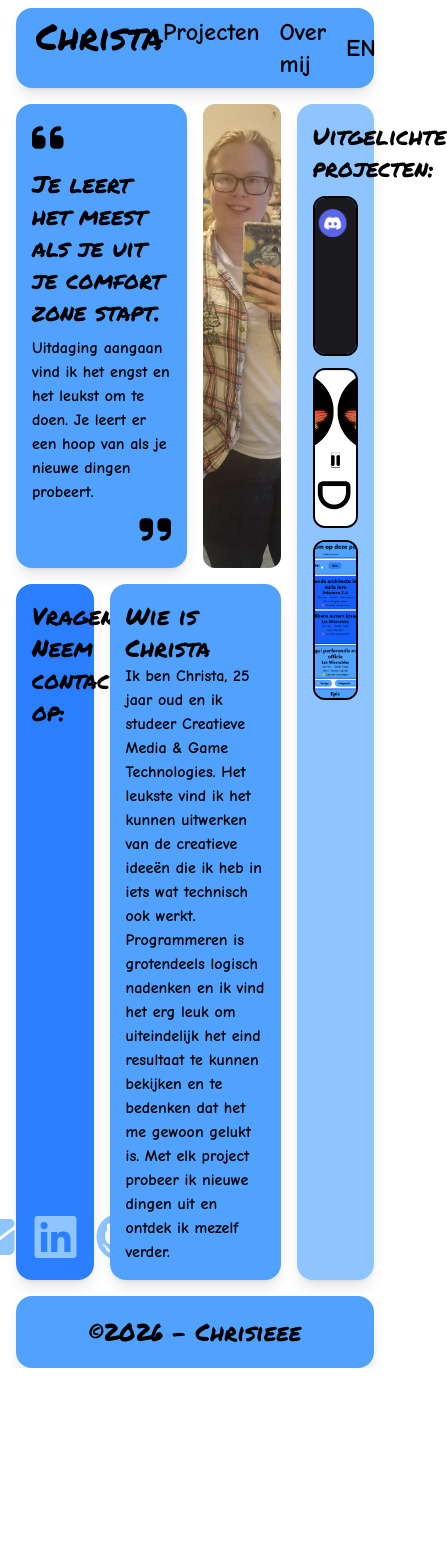
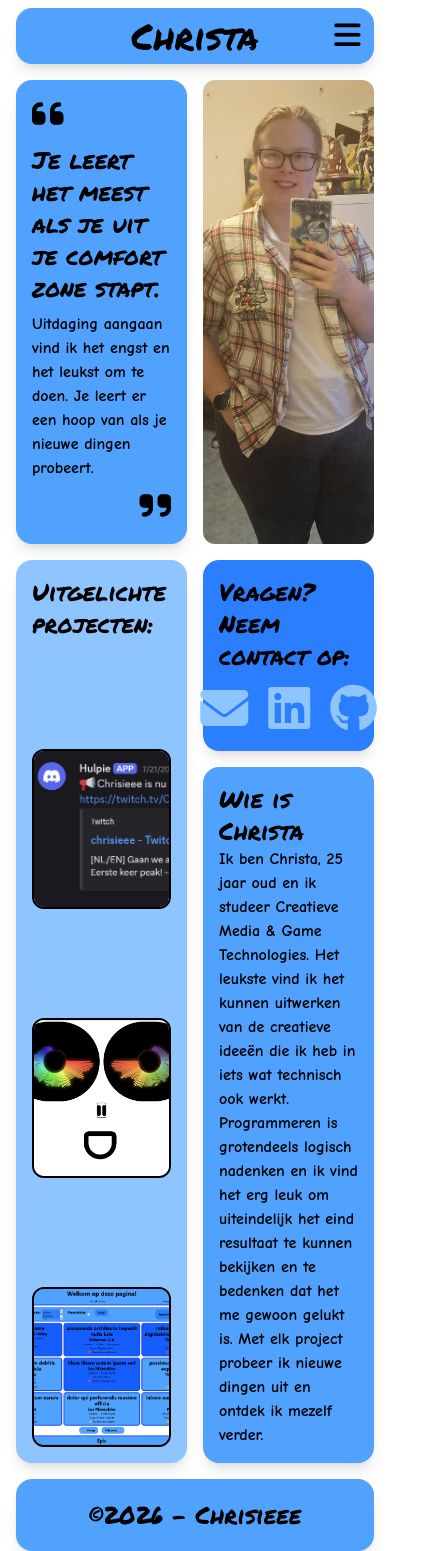
Before and after one commit to Chrisieee/portfolio, a React (Vite) app: page /#/ in a window 390 px wide. Shown: the whole page, 447 px wide, since content can reach past the window. Before the commit the page ends 1368 px from the top, so only its background shows below. Built offline with nearby package versions, Linux system fonts and the light colour scheme.

Commit message:
Mobiel ready gemaakt

```diff
--- a/src/Layout.jsx
+++ b/src/Layout.jsx
@@ -1,17 +1,26 @@
 import './index.css'
 import {Link, Outlet} from "react-router";
 import {useLanguage} from "./context/Language.jsx";
+import {useEffect, useState} from "react";
 
 function Layout() {
     const {languageChange, language} = useLanguage()
+    const [nav, setNav] = useState(false)
 
     return (
         <div className={"flex flex-col justify-between max-w-screen h-screen"}>
             <header
-                className={"my-2 mx-4 px-5 p-2 rounded-2xl bg-blue-400 flex justify-between content-center shadow-lg"}>
+                className={"my-2 mx-4 px-5 p-2 rounded-2xl bg-blue-400 flex flex-col md:flex-row justify-between content-center shadow-lg text-center"}>
+                <div className={"md:hidden block absolute left-6/7 top-5"}>
+                    <i onClick={async () => {
+                        nav ? await setNav(false) : await setNav(true)
+                    }} className="fa-solid fa-bars text-3xl"></i>
+                </div>
                 <Link to={"/"}><h1 className={"text-4xl hover:text-blue-200 font-heading"}>Christa</h1></Link>
                 <div className={"content-center"}>
-                    <nav className={"flex justify-between gap-5"}>
+                    <div className={nav ? "block md:block" : "hidden md:block"}>
+                        <nav
+                            className={"flex flex-col md:flex-row md:justify-between gap-1 md:gap-5"}>
                             <Link className={"text-2xl hover:text-blue-200"}
                                   to={"/projects"}>{language === "NL" ? "Projecten" : "Projects"}</Link>
                             <Link className={"text-2xl hover:text-blue-200"}
@@ -19,6 +28,7 @@ function Layout() {
                             <button className={"text-2xl hover:text-blue-200"}
                                     onClick={() => languageChange()}>{language === "NL" ? "EN" : "NL"}</button>
                         </nav>
+                    </div>
                 </div>
             </header>
 
--- a/src/pages/Home.jsx
+++ b/src/pages/Home.jsx
@@ -10,9 +10,9 @@ function Home() {
     const navigate = useNavigate()
 
     return (
-        <div className={"mx-4 grid grid-cols-4 gap-4 h-full"}>
+        <div className={"mx-4 grid md:grid-cols-4 grid-cols-2 gap-4 h-full"}>
             <section
-                className={"shadow-lg rounded-2xl p-4 bg-blue-400 col-span-2 row-span-2 flex flex-col justify-center gap-2"}>
+                className={"shadow-lg rounded-2xl p-4 bg-blue-400 md:col-span-2 col-span-1 row-span-2 flex flex-col justify-center gap-2"}>
                 <p className={"text-4xl"}><i className="fa-solid fa-quote-left"></i></p>
                 <h2 className={"text-2xl font-heading"}>{home.quote}</h2>
                 <p>{home.quoteInfo}</p>
@@ -22,7 +22,7 @@ function Home() {
             <img className={"h-full w-full object-cover object-top rounded-xl col-span-1 row-span-2"} src={pf}
                  alt="foto christa"/>
 
-            <section className={"shadow-lg rounded-2xl p-4 bg-blue-300 row-span-3 flex flex-col gap-3"}>
+            <section className={"shadow-lg rounded-2xl p-4 bg-blue-300 row-span-3 flex flex-col gap-3 justify-between"}>
                 <h2 className={"text-2xl font-heading"}>{home.projects}</h2>
                 <img onClick={() => {
                     navigate("/projects/4")
@@ -38,7 +38,7 @@ function Home() {
                      alt="foto gamereview"/>
             </section>
 
-            <section className={"shadow-lg rounded-2xl p-4 bg-blue-500 flex flex-col gap-1 justify-between"}>
+            <section className={"shadow-lg rounded-2xl p-4 bg-blue-500 flex flex-col gap-1 justify-between row-span-1"}>
                 <div>
                     <h2 className={"text-2xl font-heading"}>{home.contact1}</h2>
                     <h2 className={"text-2xl font-heading pb-2"}>{home.contact2}</h2>
@@ -57,7 +57,8 @@ function Home() {
                 </div>
             </section>
 
-            <section className={"shadow-lg  rounded-2xl p-4 bg-blue-400 col-span-2"}>
+            <section
+                className={"shadow-lg  rounded-2xl p-4 bg-blue-400 md:col-span-2 col-span-1 md:row-span-1 row-span-2"}>
                 <h2 className={"text-2xl font-heading"}>{home.bio}</h2>
                 <p>{home.bioInfo}</p>
             </section>
--- a/src/pages/Projects.jsx
+++ b/src/pages/Projects.jsx
@@ -7,9 +7,9 @@ import discord from "../images/Discord.png";
 
 function Projects() {
     return (
-        <div className={"mx-4 grid grid-cols-3 gap-4 h-full"}>
+        <div className={"mx-4 grid lg:grid-cols-3 grid-cols-2 gap-4 h-full"}>
             <section
-                className={"shadow-lg rounded-2xl p-4 bg-blue-400 col-span-3 content-center text-center"}>
+                className={"shadow-lg rounded-2xl p-4 bg-blue-400 lg:col-span-3 col-span-2 content-center text-center"}>
                 <h2 className={"text-3xl font-heading"}>Projecten</h2>
             </section>
 
@@ -18,7 +18,7 @@ function Projects() {
                 <div>
                     <h3 className={"text-3xl font-heading pb-2"}>Discord bot (fun)</h3>
                     <img className={"object-cover object-left rounded-xl w-full h-50 border-2"} src={discord}
-                         alt="foto audio api"/>
+                         alt="foto discord bot"/>
                 </div>
                 <div className={"flex justify-evenly pt-2"}>
                     <p className={"text-lg"}><i className="fa-brands fa-js text-2xl"></i> Javascript</p>
--- a/src/pages/detailpages/Advocaderaser.jsx
+++ b/src/pages/detailpages/Advocaderaser.jsx
@@ -7,7 +7,7 @@ import foto5 from '../../images/advo/Advo4.png'
 function Advocaderaser() {
 
     return (
-        <div className={"mx-4 grid grid-cols-4 gap-4 h-full"}>
+        <div className={"mx-4 grid grid-cols-2 md:grid-cols-4 gap-4 h-full"}>
             <img
                 className={"border-1 shadow-lg h-full w-full object-cover object-left rounded-xl col-span-2 row-span-1"}
                 src={foto} alt="foto advocaderaser"/>
--- a/src/pages/detailpages/Audio.jsx
+++ b/src/pages/detailpages/Audio.jsx
@@ -3,7 +3,7 @@ import foto from '../../images/Audio.png'
 function Audio() {
 
     return (
-        <div className={"mx-4 grid grid-cols-4 gap-4 h-full"}>
+        <div className={"mx-4 grid grid-cols-2 md:grid-cols-4 gap-4 h-full"}>
             <img
                 className={"border-1 shadow-lg h-full w-full object-cover object-center rounded-xl col-span-2 row-span-1"}
                 src={foto} alt="foto advocaderaser"/>
--- a/src/pages/detailpages/Discordbot.jsx
+++ b/src/pages/detailpages/Discordbot.jsx
@@ -3,7 +3,7 @@ import foto from '../../images/Discord.png'
 function Discordbot() {
 
     return (
-        <div className={"mx-4 grid grid-cols-4 gap-4 h-full"}>
+        <div className={"mx-4 grid grid-cols-2 md:grid-cols-4 gap-4 h-full"}>
             <img
                 className={"border-1 shadow-lg h-full w-full object-cover object-left rounded-xl col-span-2 row-span-1"}
                 src={foto} alt="foto advocaderaser"/>
--- a/src/pages/detailpages/Gamereviews.jsx
+++ b/src/pages/detailpages/Gamereviews.jsx
@@ -7,7 +7,7 @@ import foto5 from '../../images/full/Full4.png'
 function Gamereviews() {
 
     return (
-        <section className={"mx-4 grid grid-cols-4 gap-4 h-full"}>
+        <section className={"mx-4 grid grid-cols-2 md:grid-cols-4 gap-4 h-full"}>
             <img
                 className={"border-1 shadow-lg h-full w-full object-cover object-center rounded-xl col-span-2 row-span-1"}
                 src={foto} alt="foto advocaderaser"/>
--- a/src/pages/detailpages/Signatuur.jsx
+++ b/src/pages/detailpages/Signatuur.jsx
@@ -7,7 +7,7 @@ import foto5 from '../../images/sign/Sign4.png'
 function Signatuur() {
 
     return (
-        <section className={"mx-4 grid grid-cols-4 gap-4 h-full"}>
+        <section className={"mx-4 grid grid-cols-2 md:grid-cols-4 gap-4 h-full"}>
             <img
                 className={"border-1 shadow-lg h-full w-full object-cover object-left rounded-xl col-span-2 row-span-1"}
                 src={foto} alt="foto signatuur"/>
```
Also changed, not shown: src/pages/Aboutme.jsx (+5 -4 lines), 1 other file (tests, documents, lock files or other folders). Lines whose indentation alone changed are shown as unchanged.
